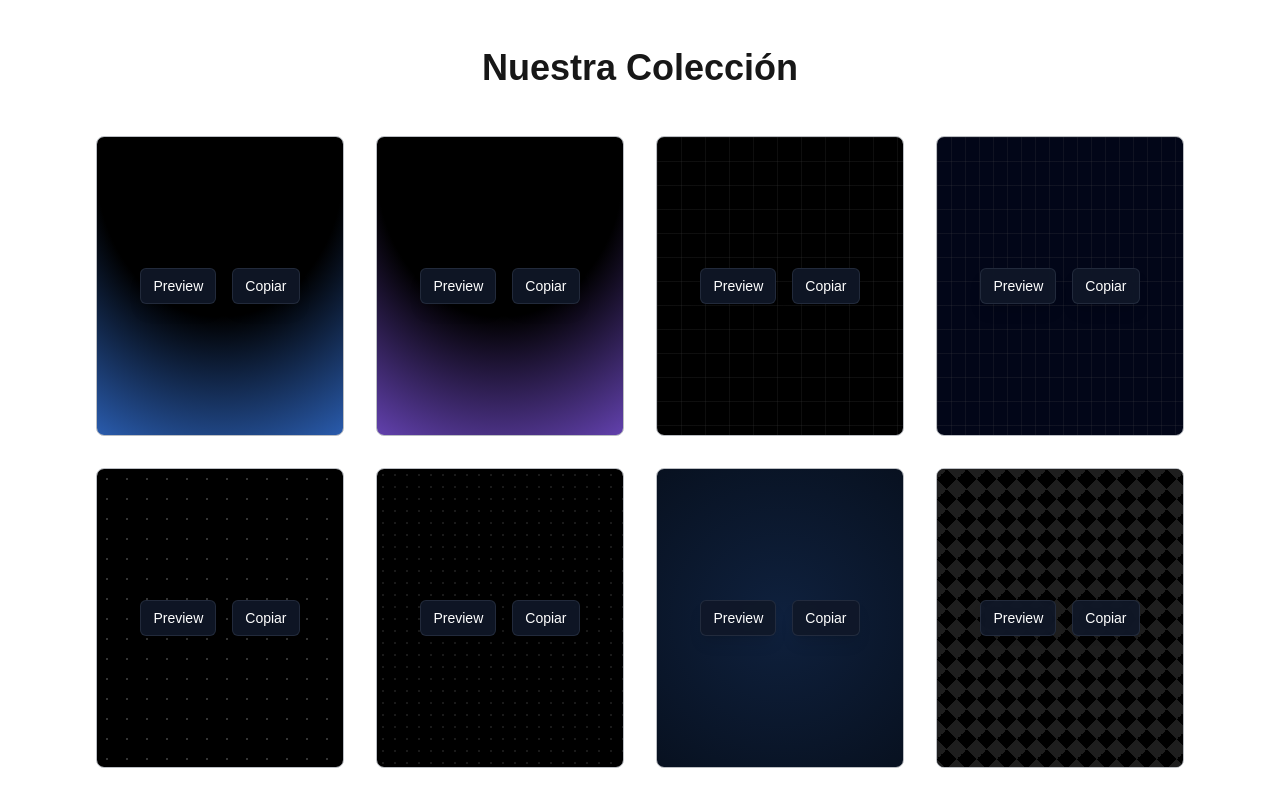
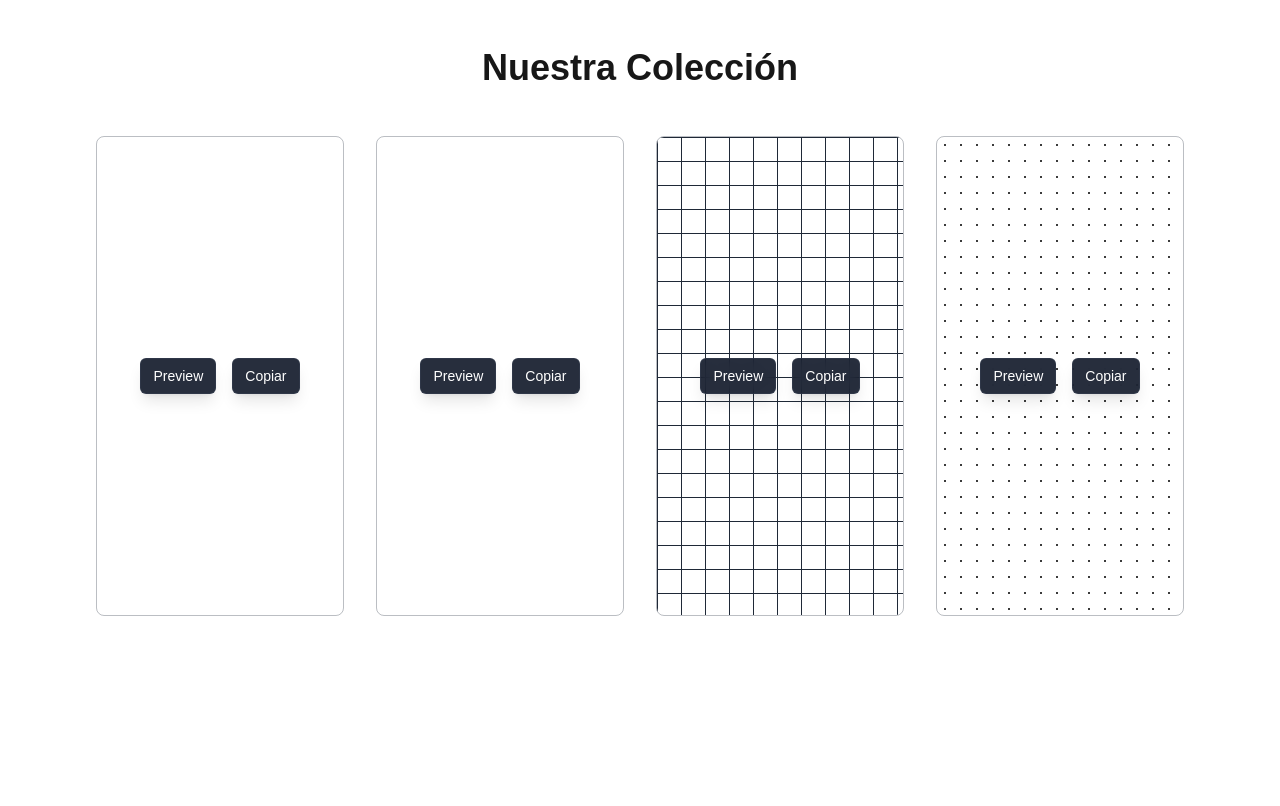
Before and after one commit to RogerAlejandro/dark-place, a Next.js app: page / in a window 1280 px wide. Shown: the part 800-1606 px from the top of the page. After the commit the page ends 1464 px from the top, so only its background shows below. Built offline with nearby package versions, Linux system fonts and the light colour scheme.

Commit message:
modularidad para el array con los background con el archivo json

```diff
--- a/src/app/(home)/backgrounds-section.tsx
+++ b/src/app/(home)/backgrounds-section.tsx
@@ -1,61 +1,19 @@
 'use client';
 
 import { Button } from "@/components/ui/button"
+import backgrounds from "@/data/backgrounds.json"
 
-type BackgroundSnippet = {
+interface BackgroundSnippet {
   id: string
   name: string
   code: string
 }
 
+// Combinar todos los fondos en un solo array
 const backgroundSnippets: BackgroundSnippet[] = [
-  // Gradientes radiales
-  {
-    id: 'gradient-blue',
-    name: 'Blue Radial',
-    code: '<div class="absolute inset-0 -z-10 h-full w-full [background:radial-gradient(125%_125%_at_50%_10%,#000_40%,#3b82f6_100%)]"></div>',
-  },
-  {
-    id: 'gradient-purple',
-    name: 'Purple Radial',
-    code: '<div class="absolute inset-0 -z-10 h-full w-full [background:radial-gradient(125%_125%_at_50%_10%,#000_40%,#8b5cf6_100%)]"></div>',
-  },
-
-  // Patrones de cuadrícula
-  {
-    id: 'dark-grid',
-    name: 'Dark Grid',
-    code: '<div class="relative h-full w-full bg-black"><div class="absolute inset-0 bg-[linear-gradient(to_right,#4f4f4f2e_1px,transparent_1px),linear-gradient(to_bottom,#4f4f4f2e_1px,transparent_1px)] bg-[size:24px_24px]"></div></div>',
-  },
-  {
-    id: 'slate-grid',
-    name: 'Slate Grid',
-    code: '<div class="relative h-full w-full bg-slate-950"><div class="absolute inset-0 bg-[linear-gradient(to_right,#4f4f4f2e_1px,transparent_1px),linear-gradient(to_bottom,#4f4f4f2e_1px,transparent_1px)] bg-[size:14px_24px]"></div></div>',
-  },
-
-  // Patrones de puntos
-  {
-    id: 'dot-pattern',
-    name: 'Dot Pattern',
-    code: '<div class="absolute inset-0 -z-10 h-full w-full bg-black bg-[radial-gradient(#ffffff33_1px,transparent_1px)] [background-size:20px_20px]"></div>',
-  },
-  {
-    id: 'dot-pattern-dense',
-    name: 'Dense Dots',
-    code: '<div class="absolute inset-0 -z-10 h-full w-full bg-black bg-[radial-gradient(#ffffff1a_1px,transparent_1px)] [background-size:12px_12px]"></div>',
-  },
-
-  // Efectos especiales
-  {
-    id: 'radial-glow',
-    name: 'Radial Glow',
-    code: '<div class="relative h-full w-full bg-black"><div class="absolute left-1/2 top-1/2 h-[500px] w-[500px] -translate-x-1/2 -translate-y-1/2 rounded-full bg-[radial-gradient(circle_400px_at_50%_50%,#3b82f640,#00000000)]"></div></div>',
-  },
-  {
-    id: 'diagonal-lines',
-    name: 'Diagonal Lines',
-    code: '<div class="relative h-full w-full bg-black"><div class="absolute inset-0 bg-[linear-gradient(45deg,#1e1e1e_25%,transparent_25%),linear-gradient(-45deg,#1e1e1e_25%,transparent_25%),linear-gradient(45deg,transparent_75%,#1e1e1e_75%),linear-gradient(-45deg,transparent_75%,#1e1e1e_75%)] bg-[size:20px_20px]"></div></div>',
-  }
+  ...backgrounds.gradients,
+  ...backgrounds.grids,
+  ...backgrounds.dots
 ]
 
 export function BackgroundsSection() {
--- a/src/app/(home)/hero-section.tsx
+++ b/src/app/(home)/hero-section.tsx
@@ -1,17 +1,23 @@
 "use client"
 
 import { Button } from "@/components/ui/button"
+import Image from 'next/image'
 
 export function HeroSection() {
   return (
     <section className="flex min-h-screen flex-col items-center justify-center px-4 text-center">
       <div className="mx-auto max-w-3xl">
         <div className="flex h-[30vh] justify-center mb-6">
-          <img
-            src="/logodarkpaz.webp"
-            alt="DarkPaz Logo"
-            className="h-full w-auto rounded-full object-cover shadow-lg"
-          />
+          <div className="relative h-full w-auto aspect-square">
+            <Image
+              src="/logodarkpaz.webp"
+              alt="DarkPaz Logo"
+              fill
+              sizes="(max-width: 768px) 50vw, 30vw"
+              className="rounded-full object-cover shadow-lg"
+              priority
+            />
+          </div>
         </div>
         <h1 className="mb-6 text-5xl font-bold md:text-6xl lg:text-7xl">
           DarkPaz
--- /dev/null
+++ b/src/data/backgrounds.json
@@ -0,0 +1,28 @@
+{
+  "gradients": [
+    {
+      "id": "gradient-blue",
+      "name": "Blue Radial",
+      "code": "<div class=\"absolute inset-0 -z-10 h-full w-full [background:radial-gradient(125%_125%_at_50%_10%,#000_40%,#3b82f6_100%)]\"></div>"
+    },
+    {
+      "id": "gradient-purple",
+      "name": "Purple Radial",
+      "code": "<div class=\"absolute inset-0 -z-10 h-full w-full [background:radial-gradient(125%_125%_at_50%_10%,#000_40%,#8b5cf6_100%)]\"></div>"
+    }
+  ],
+  "grids": [
+    {
+      "id": "grid-dark",
+      "name": "Dark Grid",
+      "code": "<div class=\"absolute inset-0 -z-10 h-full w-full [background-image:linear-gradient(to_right,#1f2937_1px,transparent_1px),linear-gradient(to_bottom,#1f2937_1px,transparent_1px)] [background-size:24px_24px] bg-[#0a0a0a]\"></div>"
+    }
+  ],
+  "dots": [
+    {
+      "id": "dots-small",
+      "name": "Small Dots",
+      "code": "<div class=\"absolute inset-0 -z-10 h-full w-full [background-image:radial-gradient(#3b3b3b_1px,transparent_1px)] [background-size:16px_16px] bg-[#0a0a0a]\"></div>"
+    }
+  ]
+}
```
